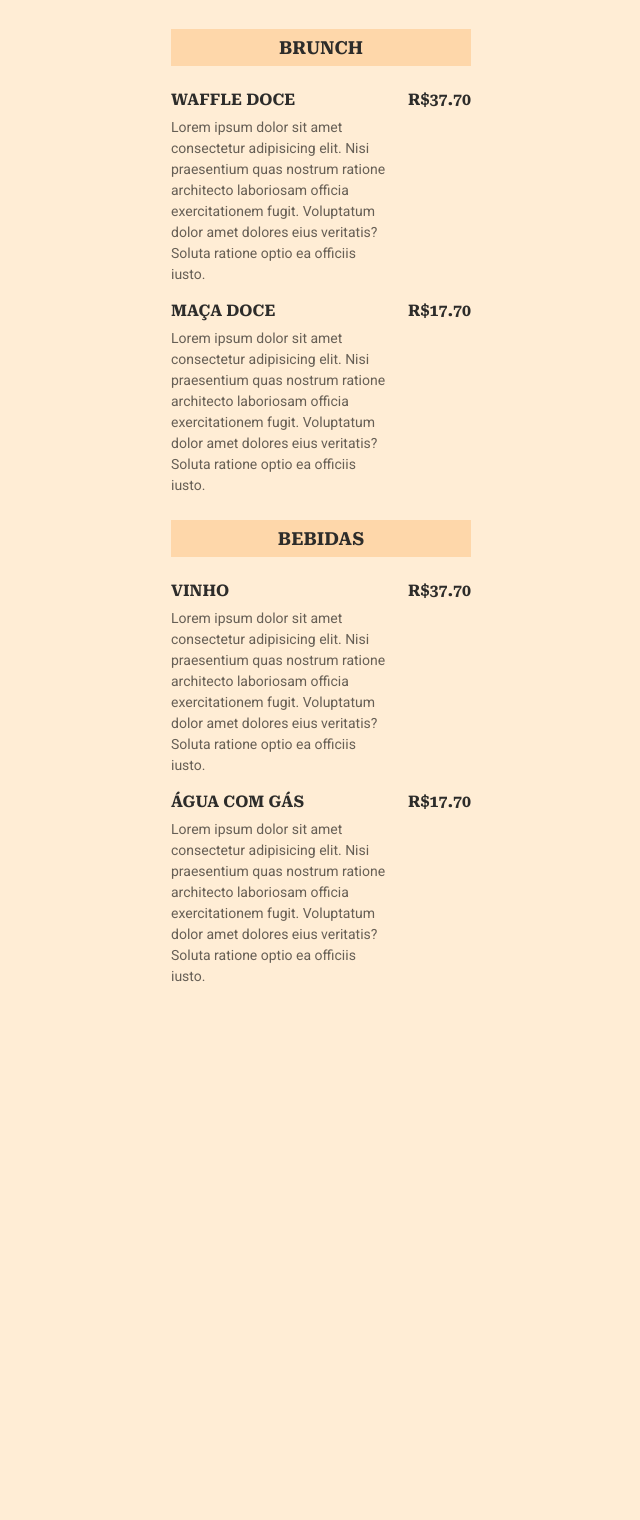
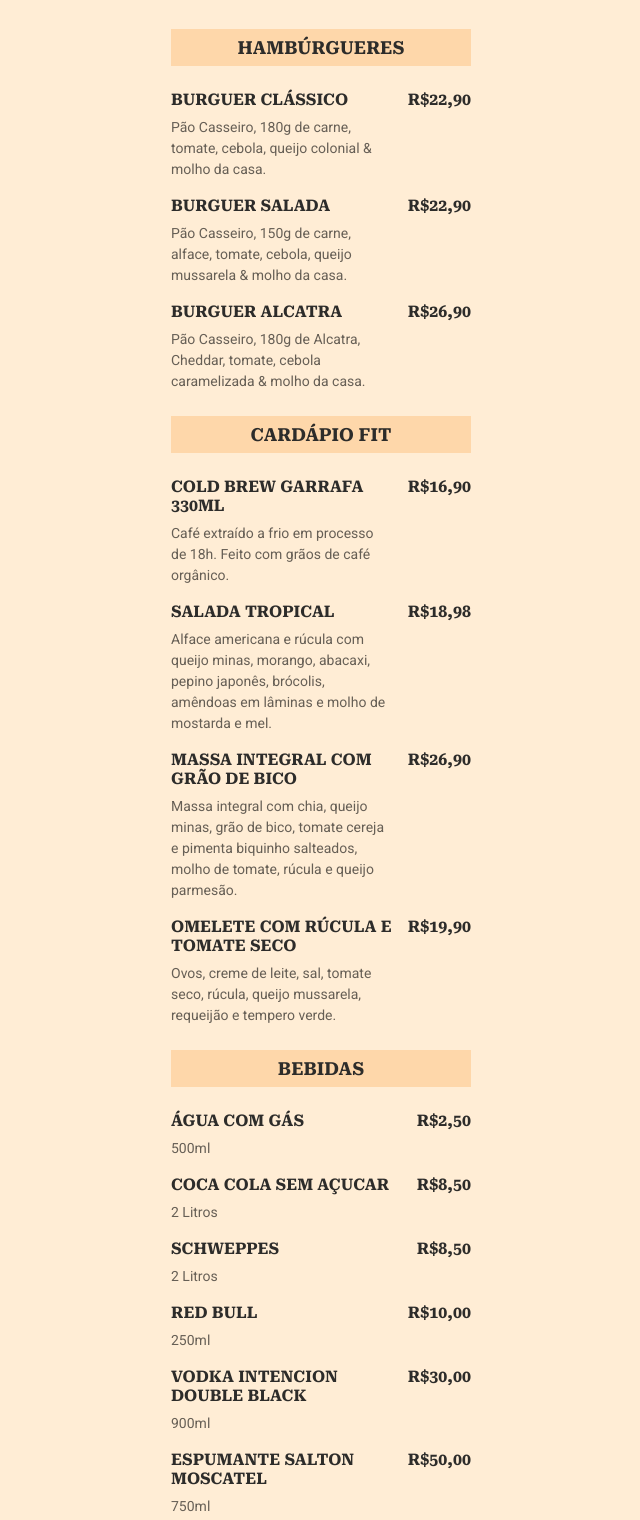
Before and after one commit to julianolourenco/rocket-coffee, a plain HTML site: page index.html in a window 1280 px wide. Shown: the part 88-1608 px from the top of the page, without its empty margins (319-959 px from the left). Before the commit the page ends 1099 px from the top, so only its background shows below. Drawn offline with Linux system fonts and the light colour scheme.

Commit message:
atualiza cardapio

```diff
--- /dev/null
+++ b/data/menu.json
@@ -0,0 +1,82 @@
+[
+  {
+    "category": "Hambúrgueres",
+    "items": [
+      {
+        "title": "Burguer Clássico",
+        "description": "Pão Casseiro, 180g de carne, tomate, cebola, queijo colonial & molho da casa.",
+        "price": "R$22,90"
+      },
+      {
+        "title": "Burguer Salada",
+        "description": "Pão Casseiro, 150g de carne, alface, tomate, cebola, queijo mussarela & molho da casa.",
+        "price": "R$22,90"
+      },
+      {
+        "title": "Burguer Alcatra",
+        "description": "Pão Casseiro, 180g de Alcatra, Cheddar, tomate, cebola caramelizada & molho da casa.",
+        "price": "R$26,90"
+      }
+    ]
+  },
+  {
+    "category": "Cardápio Fit",
+    "items": [
+      {
+        "title": "Cold Brew garrafa 330ml",
+        "description": "Café extraído a frio em processo de 18h. Feito com grãos de café orgânico.",
+        "price": "R$16,90"
+      },
+      {
+        "title": "Salada Tropical",
+        "description": "Alface americana e rúcula com queijo minas, morango, abacaxi, pepino japonês, brócolis, amêndoas em lâminas e molho de mostarda e mel.",
+        "price": "R$18,98"
+      },
+      {
+        "title": "Massa integral com grão de bico",
+        "description": "Massa integral com chia, queijo minas, grão de bico, tomate cereja e pimenta biquinho salteados, molho de tomate, rúcula e queijo parmesão.",
+        "price": "R$26,90"
+      },
+      {
+        "title": "Omelete com rúcula e tomate seco",
+        "description": "Ovos, creme de leite, sal, tomate seco, rúcula, queijo mussarela, requeijão e tempero verde.",
+        "price": "R$19,90"
+      }
+    ]
+  },
+  {
+    "category": "Bebidas",
+    "items": [
+      {
+        "title": "Água com Gás",
+        "description": "500ml",
+        "price": "R$2,50"
+      },
+      {
+        "title": "Coca Cola sem Açucar",
+        "description": "2 Litros",
+        "price": "R$8,50"
+      },
+      {
+        "title": "Schweppes",
+        "description": "2 Litros",
+        "price": "R$8,50"
+      },
+      {
+        "title": "Red Bull",
+        "description": "250ml",
+        "price": "R$10,00"
+      },
+      {
+        "title": "Vodka Intencion Double Black",
+        "description": "900ml",
+        "price": "R$30,00"
+      },
+      {
+        "title": "Espumante Salton Moscatel",
+        "description": "750ml",
+        "price": "R$50,00"
+      }
+    ]
+  }
+]
--- a/index.html
+++ b/index.html
@@ -16,53 +16,6 @@
     <h1>Rocket<span>Coffee</span></h1>
     <p>Aberto todos os dias. 8h-21h</p>
   </header>
-
-  <section>
-    <h2>Brunch</h2>
-    <ul>
-      <li>
-        <div class="details">
-          <h3>Waffle Doce</h3>
-          <p class="description">
-            Lorem ipsum dolor sit amet consectetur adipisicing elit. Nisi praesentium quas nostrum ratione architecto laboriosam officia exercitationem fugit. Voluptatum dolor amet dolores eius veritatis? Soluta ratione optio ea officiis iusto.
-          </p>
-        </div>
-        <strong class="price">R$37.70</strong>
-      </li>
-      <li>
-        <div class="details">
-          <h3>Maça Doce</h3>
-          <p class="description">
-            Lorem ipsum dolor sit amet consectetur adipisicing elit. Nisi praesentium quas nostrum ratione architecto laboriosam officia exercitationem fugit. Voluptatum dolor amet dolores eius veritatis? Soluta ratione optio ea officiis iusto.
-          </p>
-        </div>
-        <strong class="price">R$17.70</strong>
-      </li>
-    </ul>
-  </section>
-
-  <section>
-    <h2>Bebidas</h2>
-    <ul>
-      <li>
-        <div class="details">
-          <h3>Vinho</h3>
-          <p class="description">
-            Lorem ipsum dolor sit amet consectetur adipisicing elit. Nisi praesentium quas nostrum ratione architecto laboriosam officia exercitationem fugit. Voluptatum dolor amet dolores eius veritatis? Soluta ratione optio ea officiis iusto.
-          </p>
-        </div>
-        <strong class="price">R$37.70</strong>
-      </li>
-      <li>
-        <div class="details">
-          <h3>Água com gás</h3>
-          <p class="description">
-            Lorem ipsum dolor sit amet consectetur adipisicing elit. Nisi praesentium quas nostrum ratione architecto laboriosam officia exercitationem fugit. Voluptatum dolor amet dolores eius veritatis? Soluta ratione optio ea officiis iusto.
-          </p>
-        </div>
-        <strong class="price">R$17.70</strong>
-      </li>
-    </ul>
-  </section>
+  <script src="./script.js"></script>
 </body>
 </html>
--- /dev/null
+++ b/script.js
@@ -0,0 +1,47 @@
+(function () {
+  'use strict';
+
+  let httpRequest = new XMLHttpRequest();
+
+  httpRequest.open('get', './data/menu.json');
+
+  httpRequest.send();
+
+  httpRequest.onload = function () {
+
+    if (this.readyState == 4 && this.status == 200) {
+      const items = JSON.parse(this.responseText);
+      let output = '';
+
+      items.forEach((item, i) => {
+        const categoryName = item.category;
+        const menuItemsByCategory = item.items;
+        let menuItems = '';
+
+        menuItemsByCategory.forEach(menuItem => {
+          menuItems += `
+            <li>
+              <div class="details">
+                <h3>${menuItem.title}</h3>
+                <p class="description">${menuItem.description}</p>
+              </div>
+              <strong class="price">${menuItem.price}</strong>
+            </li>
+          `;
+        });
+
+        output +=`
+          <section>
+            <h2>${categoryName}</h2>
+            <ul>
+              ${menuItems}
+            </ul>
+          </section>
+        `;
+      });
+
+      document.querySelector('body').innerHTML += output;
+    }
+  }
+
+})();
```
